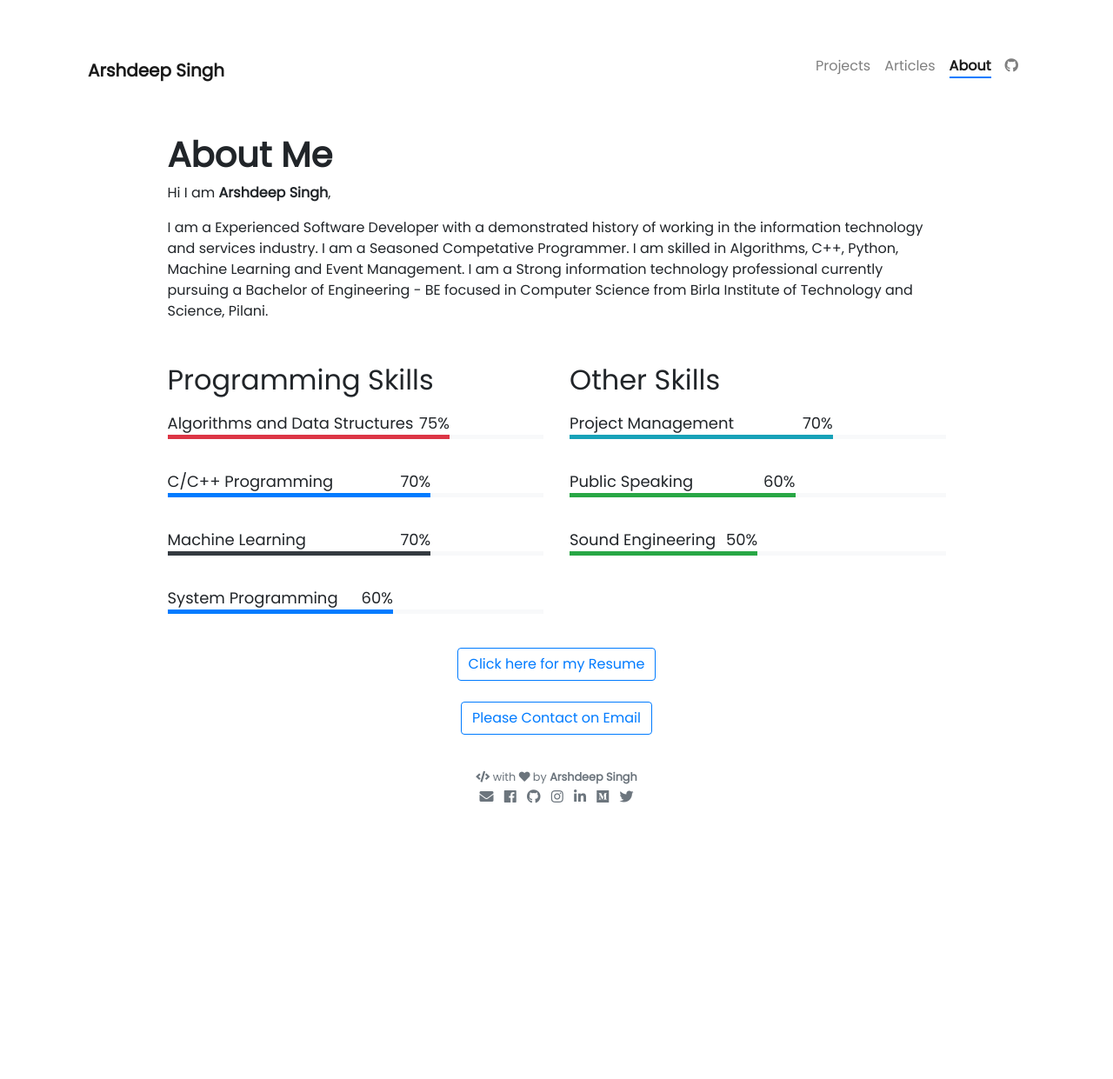
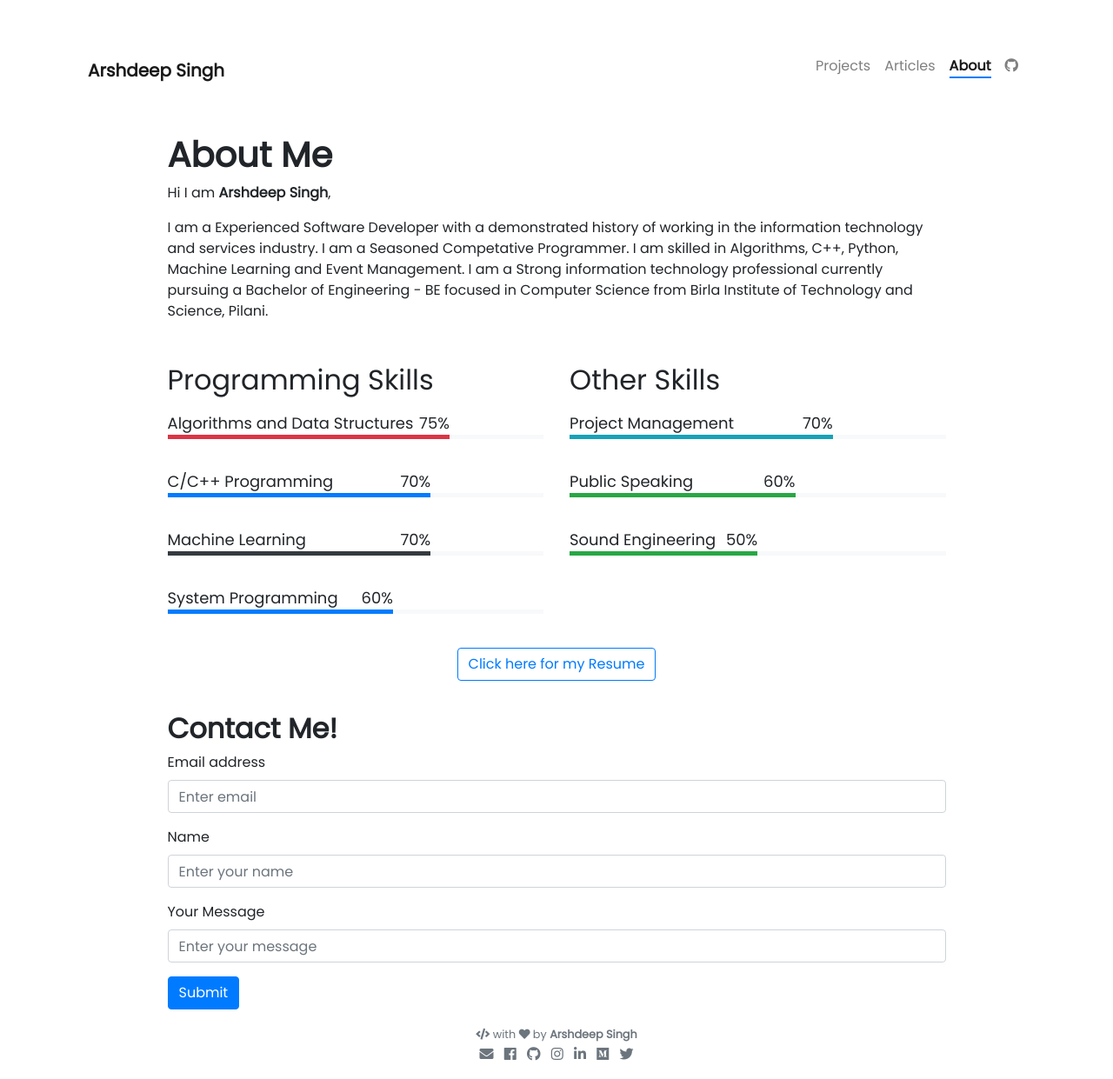
Before and after one commit to iamarshsingh/iamarshsingh.github.io, a Jekyll site: the page built from pages/about.md, in a window 1280 px wide. Shown: the whole page at 87% size. Built offline with Jekyll 4.4.1, drawn with Linux system fonts in a browser that asks for light colours; nearby versions of some CDN libraries; before the commit the page ends 945 px from its top, so only the background shows below that.

Commit message:
1. Added Github Follow Button 2. Added Contact Form(Getform.com)

```diff
--- a/_includes/projects/index.html
+++ b/_includes/projects/index.html
@@ -2,7 +2,6 @@
 <script src="{{ '/assets/js/remote-projects.js' | relative_url }}"></script>
 
 <div class="card-columns m-3 mt-5">
-
   <!-- Remote Projects -->
   <!-- {% for remote_project in page.remote_projects %}
 
@@ -53,3 +52,7 @@
   {% endfor %}
 
 </div>
+
+<div class="text-right">
+  <a class="github-button" href="https://github.com/iamarshsingh" aria-label="Follow @iamarshsingh on GitHub">Follow @iamarshsingh</a>
+</div>
--- a/_includes/scripts.html
+++ b/_includes/scripts.html
@@ -17,6 +17,9 @@
 <!-- Card Animation jQuery -->
 <script src="{{ '/assets/js/card-animation.js' | relative_url }}"></script>
 
+<!--Github Follow Button-->
+<script async defer src="https://buttons.github.io/buttons.js"></script>
+
 <!-- Initialize all tooltips -->
 <script>
 $(function () {
--- a/pages/about.md
+++ b/pages/about.md
@@ -20,6 +20,24 @@
 {% include elements/button.html link="../assets/documents/Resume.pdf" text="Click here for my Resume" %}
 </p>
 
-<p class="text-center">
+<!-- <p class="text-center">
 {% include elements/button.html link="mailto:singh.arshdeep1999@gmail.com" text="Please Contact on Email" %}
-</p>
+</p> -->
+
+## **Contact Me!**
+
+<form accept-charset="UTF-8" action="https://getform.io/f/497cc591-34d5-4259-a0f5-d5a46f0b5e1a" method="POST" enctype="multipart/form-data" target="_blank">
+    <div class="form-group">
+        <label for="exampleInputEmail1" required="required">Email address</label>
+        <input type="email" name="email" class="form-control" id="exampleInputEmail1" aria-describedby="emailHelp" placeholder="Enter email">
+    </div>
+    <div class="form-group">
+        <label for="exampleInputName">Name</label>
+        <input type="text" name="name" class="form-control" id="exampleInputName" placeholder="Enter your name" required="required">
+    </div>
+    <div class="form-group">
+        <label for="exampleInputMessage">Your Message</label>
+        <input type="textarea" name="message" class="form-control" id="exampleInputMessage" placeholder="Enter your message" required="required">
+    </div>
+    <button type="submit" class="btn btn-primary">Submit</button>
+</form>
--- a/pages/projects.html
+++ b/pages/projects.html
@@ -5,4 +5,5 @@
 weight: 1
 ---
 
+
 {% include projects/index.html %}
```
